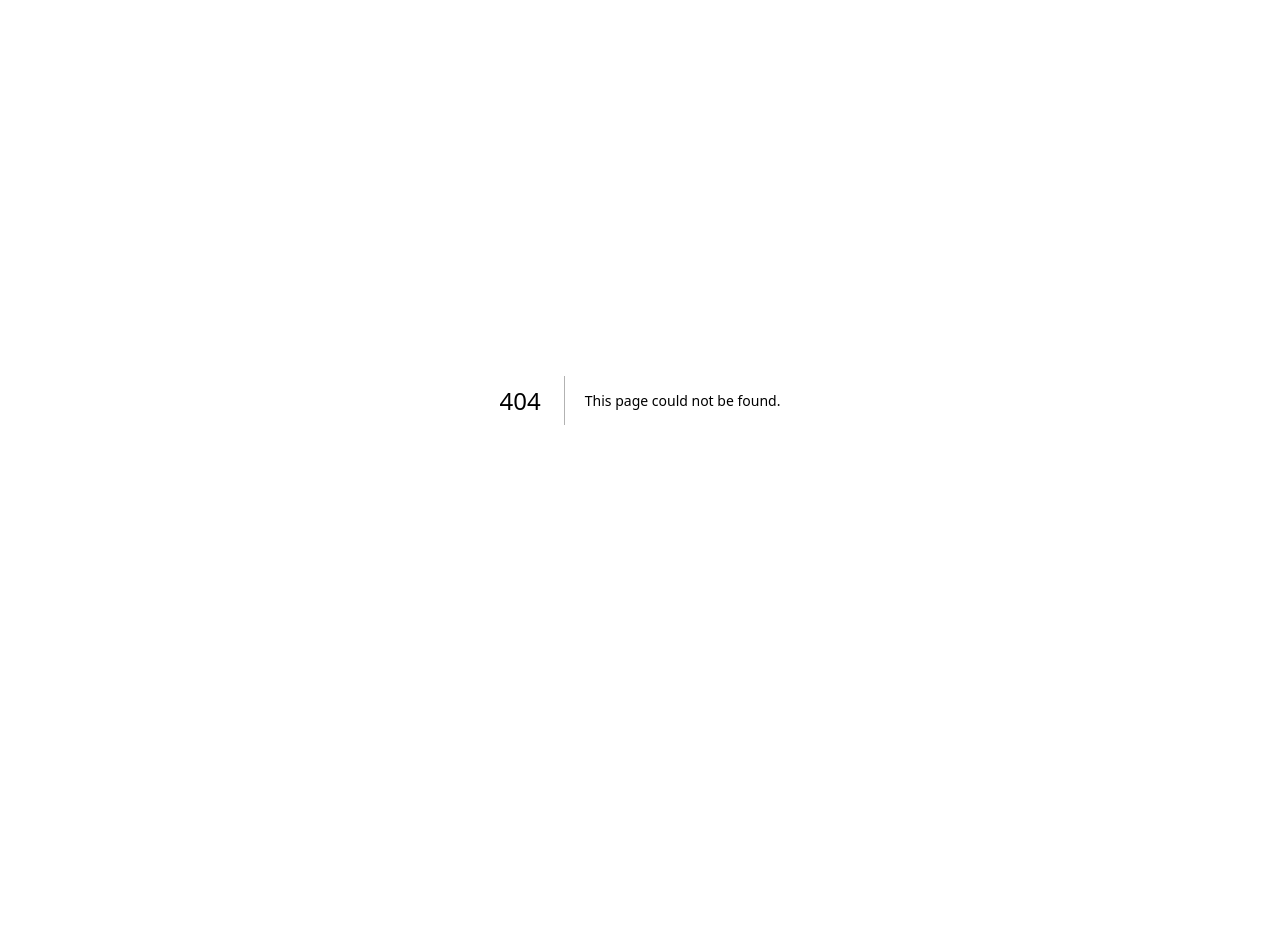
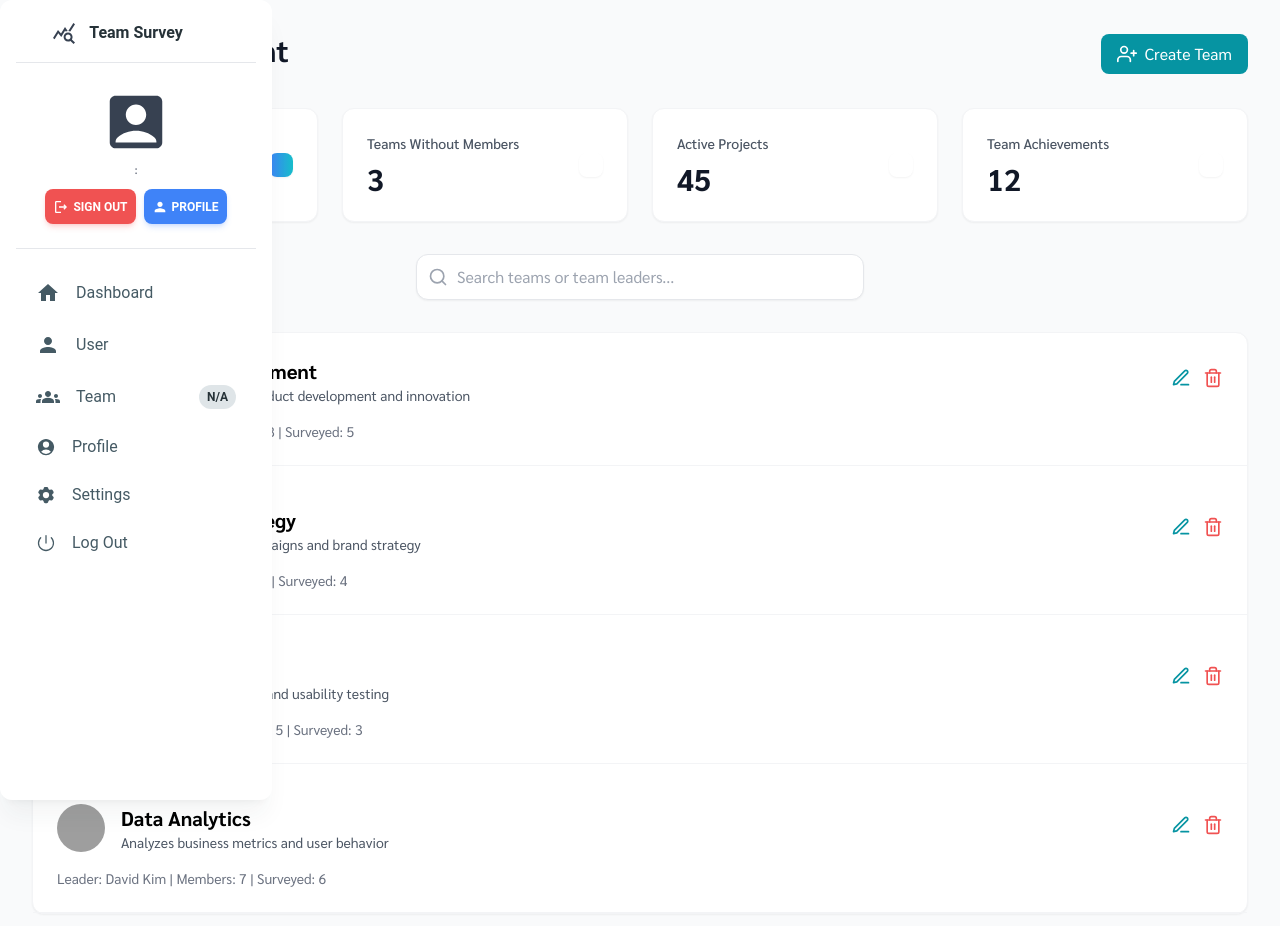
Before and after one commit to patt502090/Team-Survey, a Next.js app in the folder client/: page /team in a window 1280 px wide. Before the commit this address had no page. Shown: the top 926 px of the page. Before the commit the page ends 800 px from the top, so only its background shows below. Built offline with nearby package versions, Linux system fonts and the light colour scheme; no server answers; grey boxes are pictures that could not be loaded.

Commit message:
add(TeamPage): all

```diff
--- a/client/next.config.ts
+++ b/client/next.config.ts
@@ -1,5 +1,9 @@
 module.exports = {
-  crossOrigin: 'use-credentials', // Add crossOrigin attribute to <script> tags
+  crossOrigin: 'use-credentials',
+  reactStrictMode: true,
+  experimental: {
+    reactMode: 'concurrent',
+  },
   async headers() {
     return [
       {
--- a/client/package.json
+++ b/client/package.json
@@ -27,6 +27,7 @@
     "react-hot-toast": "^2.4.1",
     "react-icons": "^5.3.0",
     "react-router-dom": "^6.27.0",
+    "react-select": "^5.8.3",
     "react-use": "^17.5.1",
     "zod": "^3.23.8"
   },
--- a/client/src/app/(auth)/login/page.tsx
+++ b/client/src/app/(auth)/login/page.tsx
@@ -81,6 +81,8 @@ export default function LoginPage() {
         if (storageKey) {
           sessionStorage.setItem(conf.roleSessionStorageKey, storageKey);
         }
+
+        router.push("/dashboard");
 
         // navigate(roleName === "member" ? "/" : "/admin");
         toast.success("เข้าสู่ระบบสำเร็จ!");
--- a/client/src/app/(main)/dashboard/page.tsx
+++ b/client/src/app/(main)/dashboard/page.tsx
@@ -13,6 +13,7 @@ import DashboardStatsGrid from "@/components/Dashboard/Grid/DashboardStatsGrid";
 import FilterListCustom from "@/components/Dashboard/Filters/FilterMap1";
 import CardStats from "@/components/Dashboard/CardData/CardData1";
 import FilterSelectionInterface from "@/components/Dashboard/Filters/FilterMapCustom";
+import FilterTeamCustom from "@/components/Dashboard/Filters/FilterTeam";
 
 export default function Dashboard() {
   return (
@@ -23,17 +24,17 @@ export default function Dashboard() {
 
       <main className="flex-1 p-6 space-y-6 md:ml-5">
         <div className="">
-          <BreadcrumbsWithIcon/>
+          <BreadcrumbsWithIcon />
         </div>
         <div className="flex justify-between items-center ">
           <h1 className="text-2xl md:text-3xl font-bold text-gray-800">
             Dashboard
           </h1>
           {/* <ControlledSelect /> */}
-          <FilterSelectionInterface/>
-          {/* <FilterListCustom/> */}
+          {/* <FilterTeamCustom/> */}
+          <FilterSelectionInterface />
         </div>
-
+        {/* <FilterListCustom/> */}
         {/* <div className="grid grid-cols-1 gap-6 md:grid-cols-2 xl:grid-cols-4">
           <CardDataStats title="Total Surveys Completed" total="3,456" rate="1.2%" levelUp bgColor="bg-blue-100" iconColor="text-blue-600">
             <PersonAddIcon />
@@ -48,7 +49,7 @@ export default function Dashboard() {
             <GroupsIcon />
           </CardDataStats>
         </div> */}
-        <CardStats/>
+        <CardStats />
 
         <div className="grid grid-cols-1 gap-6 md:grid-cols-2 ">
           {/* <LineChartCustom />
--- /dev/null
+++ b/client/src/app/(main)/team/page.tsx
@@ -0,0 +1,55 @@
+"use client"
+import React, { useState } from "react";
+import { FiUserPlus, FiSearch } from "react-icons/fi";
+import TeamList from "../../../components/Team/TeamList";
+import StatsCard from "../../../components/Team/StatsCard";
+import { stats } from "../../../components/Team/static";
+
+const TeamManagement = () => {
+  const [searchQuery, setSearchQuery] = useState("");
+
+  return (
+    <div className="min-h-screen bg-gray-50 p-8" role="main">
+      <div className="flex justify-between items-center mb-8">
+        <div>
+          <h1 className="text-3xl font-bold text-gray-900 mb-2">Team Management</h1>
+        </div>
+        <button
+          onClick={() => alert('Create new team')}
+          className="px-4 py-2 bg-teal-500 text-white rounded-lg hover:bg-teal-600 transition-colors duration-300 flex items-center gap-2"
+        >
+          <FiUserPlus className="w-5 h-5" />
+          Create Team
+        </button>
+      </div>
+
+      {/* StatsCard */}
+      <div className="grid grid-cols-1 md:grid-cols-2 lg:grid-cols-4 gap-6 mb-8">
+        {stats.map((stat, index) => (
+          <StatsCard key={index} title={stat.title} value={stat.value} icon={stat.icon} color={stat.color} />
+        ))}
+      </div>
+
+      {/* Search */}
+      <div className="mb-8">
+        <div className="relative max-w-md mx-auto">
+          <div className="absolute inset-y-0 left-0 pl-3 flex items-center pointer-events-none">
+            <FiSearch className="h-5 w-5 text-gray-400" />
+          </div>
+          <input
+            type="text"
+            className="block w-full pl-10 pr-3 py-3 border border-gray-200 rounded-xl leading-5 bg-white placeholder-gray-400 focus:outline-none focus:ring-2 focus:ring-teal-500 focus:border-transparent shadow-sm"
+            placeholder="Search teams or team leaders..."
+            value={searchQuery}
+            onChange={(e) => setSearchQuery(e.target.value)}
+          />
+        </div>
+      </div>
+
+      {/* List Teams */}
+      <TeamList searchQuery={searchQuery} />
+    </div>
+  );
+};
+
+export default TeamManagement;
--- /dev/null
+++ b/client/src/components/Dashboard/Filters/FilterTeam.tsx
@@ -0,0 +1,71 @@
+import React, { useState, useEffect } from "react";
+import { FiChevronDown } from "react-icons/fi";
+
+const FilterTeamCustom = () => {
+  const leagues = ["All", "TeamA", "TeamB", "TeamC"];
+  const [selectedLeague, setSelectedLeague] = useState("All");
+  const [isDropdownOpen, setIsDropdownOpen] = useState(false);
+  const [error, setError] = useState("");
+  const [isMobile, setIsMobile] = useState(false);
+
+  useEffect(() => {
+    const handleResize = () => {
+      setIsMobile(window.innerWidth <= 768);
+    };
+
+    handleResize();
+    window.addEventListener("resize", handleResize);
+
+    return () => {
+      window.removeEventListener("resize", handleResize);
+    };
+  }, []);
+
+  const handleLeagueSelect = (league) => {
+    setSelectedLeague(league);
+    setIsDropdownOpen(false);
+    setError("");
+  };
+
+  return (
+    <div className="min-h-min bg-gray-100 p-4">
+      <div className={`mx-auto ${isMobile ? "max-w-[200px]" : "max-w-sm"}`}>
+        <div className="mb-4 relative" role="combobox" aria-expanded={isDropdownOpen} aria-haspopup="listbox">
+          <button
+            onClick={() => setIsDropdownOpen(!isDropdownOpen)}
+            className={`w-full bg-white p-3 rounded-md shadow-sm flex items-center justify-between hover:bg-gray-50 focus:outline-none focus:ring-2 focus:ring-blue-500 ${isMobile ? "text-xs" : "text-sm"}`}
+            aria-label="Select league filter"
+          >
+            <span className="text-gray-700">{selectedLeague}</span>
+            <FiChevronDown className={`transition-transform duration-300 ${isDropdownOpen ? "transform rotate-180" : ""}`} />
+          </button>
+
+          {isDropdownOpen && (
+            <div className={`absolute w-full mt-1 bg-white rounded-md shadow-lg z-10 ${isMobile ? "text-xs" : "text-sm"}`} role="listbox">
+              {leagues.map((league) => (
+                <button
+                  key={league}
+                  onClick={() => handleLeagueSelect(league)}
+                  className={`w-full text-left px-3 py-2 hover:bg-blue-50 transition-colors duration-200
+                    ${selectedLeague === league ? "bg-blue-100 text-blue-700" : "text-gray-700"}`}
+                  role="option"
+                  aria-selected={selectedLeague === league}
+                >
+                  {league}
+                </button>
+              ))}
+            </div>
+          )}
+        </div>
+
+        {error && (
+          <div className={`mb-4 p-3 bg-red-100 text-red-700 rounded-md ${isMobile ? "text-xs" : "text-sm"}`} role="alert">
+            {error}
+          </div>
+        )}
+      </div>
+    </div>
+  );
+};
+
+export default FilterTeamCustom;
--- /dev/null
+++ b/client/src/components/Team/StatsCard.tsx
@@ -0,0 +1,24 @@
+import React from "react";
+import { FiUsers, FiUserX, FiSettings, FiAward } from "react-icons/fi";
+
+const StatsCard = ({ title, value, icon, color }: { title: string, value: number, icon: any, color: string }) => {
+  return (
+    <div
+      className="bg-white rounded-xl p-6 shadow-sm hover:shadow-md transition-all duration-300 border border-gray-100"
+      role="region"
+      aria-label={`${title} Statistics`}
+    >
+      <div className="flex items-center justify-between">
+        <div>
+          <p className="text-gray-600 text-sm font-medium">{title}</p>
+          <p className="text-3xl font-bold mt-2 text-gray-900">{value}</p>
+        </div>
+        <div className={`${color} p-3 rounded-lg shadow-sm`}>
+          {React.createElement(icon, { className: "w-6 h-6 text-white" })}
+        </div>
+      </div>
+    </div>
+  );
+};
+
+export default StatsCard;
--- /dev/null
+++ b/client/src/components/Team/TeamList.tsx
@@ -0,0 +1,59 @@
+import React from "react";
+import { FiEdit3, FiTrash2 } from "react-icons/fi";
+import { teams } from "./static";
+
+const TeamList = ({ searchQuery }: { searchQuery: string }) => {
+  const filteredTeams = teams.filter(
+    team =>
+      team.name.toLowerCase().includes(searchQuery.toLowerCase()) ||
+      team.leader.toLowerCase().includes(searchQuery.toLowerCase())
+  );
+
+  return (
+    <div className="bg-white rounded-xl shadow-sm border border-gray-100">
+      <div className="space-y-4">
+        {filteredTeams.map((team) => (
+          <div key={team.id} className="p-6 border-b border-gray-100 hover:bg-gray-50">
+            <div className="flex justify-between items-center">
+              <div className="flex items-center">
+                <img
+                  src={`https://${team.leaderImage}`}
+                  alt={team.leader}
+                  className="w-12 h-12 rounded-full mr-4"
+                  onError={(e) => {
+                    e.target.src = "https://images.unsplash.com/photo-1633332755192-727a05c4013d";
+                  }}
+                />
+                <div>
+                  <h3 className="text-xl font-semibold">{team.name}</h3>
+                  <p className="text-gray-600 text-sm">{team.description}</p>
+                </div>
+              </div>
+              <div>
+                <button
+                  className="text-teal-500 hover:text-teal-600"
+                  onClick={() => alert('Edit team')}
+                >
+                  <FiEdit3 className="w-5 h-5" />
+                </button>
+                <button
+                  className="text-red-500 hover:text-red-600 ml-3"
+                  onClick={() => alert('Delete team')}
+                >
+                  <FiTrash2 className="w-5 h-5" />
+                </button>
+              </div>
+            </div>
+            <div className="mt-4">
+              <p className="text-sm text-gray-500">
+                Leader: {team.leader} | Members: {team.members} | Surveyed: {team.surveyed}
+              </p>
+            </div>
+          </div>
+        ))}
+      </div>
+    </div>
+  );
+};
+
+export default TeamList;
--- /dev/null
+++ b/client/src/components/Team/static.tsx
@@ -0,0 +1,46 @@
+
+export const stats = [
+    { title: "Total Teams", value: 24, icon: "FiUsers", color: "bg-gradient-to-r from-blue-500 to-teal-400" },
+    { title: "Teams Without Members", value: 3, icon: "FiUserX", color: "bg-gradient-to-r from-rose-400 to-red-500" },
+    { title: "Active Projects", value: 45, icon: "FiSettings", color: "bg-gradient-to-r from-emerald-400 to-green-500" },
+    { title: "Team Achievements", value: 12, icon: "FiAward", color: "bg-gradient-to-r from-violet-400 to-purple-500" }
+  ];
+
+  export const teams = [
+    {
+      id: 1,
+      name: "Product Development",
+      leader: "Sarah Johnson",
+      leaderImage: "images.unsplash.com/photo-1494790108377-be9c29b29330",
+      members: 8,
+      surveyed: 5,
+      description: "Responsible for core product development and innovation"
+    },
+    {
+      id: 2,
+      name: "Marketing Strategy",
+      leader: "Michael Chen",
+      leaderImage: "images.unsplash.com/photo-1507003211169-0a1dd7228f2d",
+      members: 6,
+      surveyed: 4,
+      description: "Handles marketing campaigns and brand strategy"
+    },
+    {
+      id: 3,
+      name: "UX Research",
+      leader: "Emily Rodriguez",
+      leaderImage: "images.unsplash.com/photo-1438761681033-6461ffad8d80",
+      members: 5,
+      surveyed: 3,
+      description: "Conducts user research and usability testing"
+    },
+    {
+      id: 4,
+      name: "Data Analytics",
+      leader: "David Kim",
+      leaderImage: "images.unsplash.com/photo-1500648767791-00dcc994a43e",
+      members: 7,
+      surveyed: 6,
+      description: "Analyzes business metrics and user behavior"
+    }
+  ];
```
Also changed, not shown: 2 other files (tests, documents, lock files or other folders).
